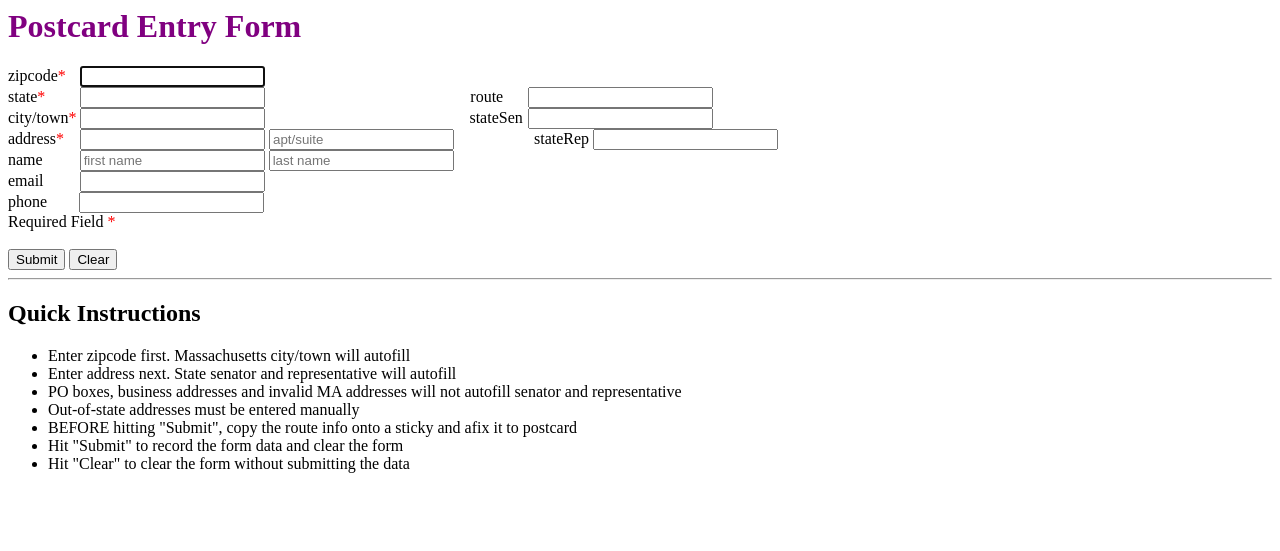
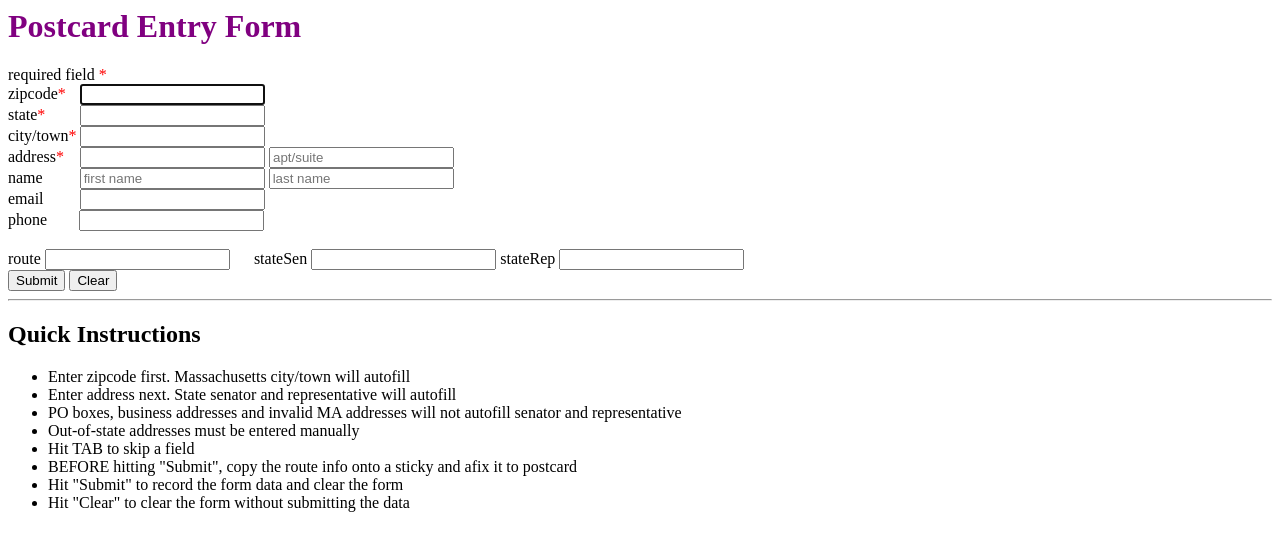
Before and after one commit to aboxer/postcard, a Flask app: template templates/form.html in a window 1280 px wide. Shown: the top 551 px of the page. Run offline with Flask 2, Linux system fonts and the light colour scheme; the template is opened without the code that fills it, so the values that code supplies are empty.

Commit message:
change input boxes to match aclu database entries

```diff
--- a/templates/form.html
+++ b/templates/form.html
@@ -17,33 +17,34 @@
         <h1>Postcard Entry Form</h1>
       </div>
       <div id="main">
+        <label class="required-field" >required field  </label><br />
         <label for="zipcode" class="required-field" >zipcode</label>
         <input style="margin-left: 10px" autofocus autocomplete="off" id="zipcode" onchange="myZip({'xx':'dd'})" type="text" name="zipcode"><br />
         <label for="state" class="required-field" >state</label>
-        <input style="margin-left: 31px"  autocomplete="off" id="state" onchange="mvFocus('city')" type="text" name="state">
-        <label style="margin-left: 201px" for="route">route</label>
-        <input style="margin-left: 21px" autocomplete="off" id="route" type="text" name="route"><br />
+        <input style="margin-left: 31px"  autocomplete="off" id="state" onchange="mvFocus('city')" type="text" name="state"><br />
 
         <label for="city" class="required-field" >city/town</label>
-        <input autocomplete="off" id="city"  onchange="myCity()"type="text" name="city">
-        <label style="margin-left: 200px"  for="stateSen">stateSen</label>
-        <input style="margin-left: 1px" autocomplete="off" id="stateSen"  type="text" name="stateSen"><br />
+        <input autocomplete="off" id="city"  onchange="myCity()"type="text" name="city"><br />
 
         <label for="address" class="required-field" >address</label>
         <input style="margin-left: 12px"  autocomplete="off" id="address" onchange="myLookup()" type="text" name="address">
-        <input autocomplete="off" id="suite" onchange="myLookup()" type="text" name="address" placeholder="apt/suite">
-        <label style="margin-left: 76px"  for="stateRep">stateRep</label>
-        <input autocomplete="off" id="stateRep"  type="text" name="stateRep"><br />
+        <input autocomplete="off" id="suite" onchange="mvFocus('firstName')" type="text" name="address" placeholder="apt/suite"><br />
 
-        <label for="fullName">name</label>
-        <input style="margin-left: 33px"  autocomplete="off" id="fullName"  onchange="mvFocus('lastName')" type="text" name="address" placeholder="first name">
-        <input autocomplete="off" id="lastName"  onchange="mvFocus('email')" type="text" name="lastess" placeholder="last name"><br />
+        <label for="firstName">name</label>
+        <input style="margin-left: 33px"  autocomplete="off" id="firstName"  onchange="mvFocus('lastName')" type="text" name="address" placeholder="first name">
+        <input autocomplete="off" id="lastName"  onchange="mvFocus('email')" type="text" name="lastName" placeholder="last name"><br />
         <label for="email">email</label>
         <input style="margin-left: 32px"  autocomplete="off" id="email"  onchange="mvFocus('phone')" type="text" name="email"><br />
         <label for="phone">phone</label>
         <input style="margin-left: 28px"  autocomplete="off" id="phone"  type="text" name="phone"><br />
-        <label class="required-field" >Required Field  </label><br />
         <br />
+        <label for="route">route</label>
+        <input  autocomplete="off" id="route" type="text" name="route">
+        <label style="margin-left: 20px"  for="stateSen">stateSen</label>
+        <input autocomplete="off" id="stateSen"  type="text" name="stateSen">
+        <label for="stateRep">stateRep</label>
+        <input autocomplete="off" id="stateRep"  type="text" name="stateRep"><br />
+
         <button onclick="mySubmit()">Submit</button>
         <button onclick="myClear()">Clear</button>
         <!--
@@ -56,6 +57,7 @@
           <li>Enter address next. State senator and representative will autofill</li>
           <li>PO boxes, business addresses and invalid MA addresses will not autofill senator and representative </li>
           <li>Out-of-state addresses must be entered manually</li>
+          <li>Hit TAB to skip a field</li>
           <li>BEFORE hitting "Submit", copy the route info onto a sticky and afix it to postcard</li>
           <li>Hit "Submit" to record the form data and clear the form</li>
           <li>Hit "Clear" to clear the form without submitting the data</li>
@@ -66,7 +68,7 @@
 </html>
 
 <script>
-var formNames = ['zipcode','state','city','address','fullName','email','phone','stateSen','stateRep','route'];
+var formNames = ['zipcode','state','city','address','suite','firstName','lastName','email','phone','stateSen','stateRep','route'];
 
 function mvFocus(next){
   document.getElementById(next).focus();
```
